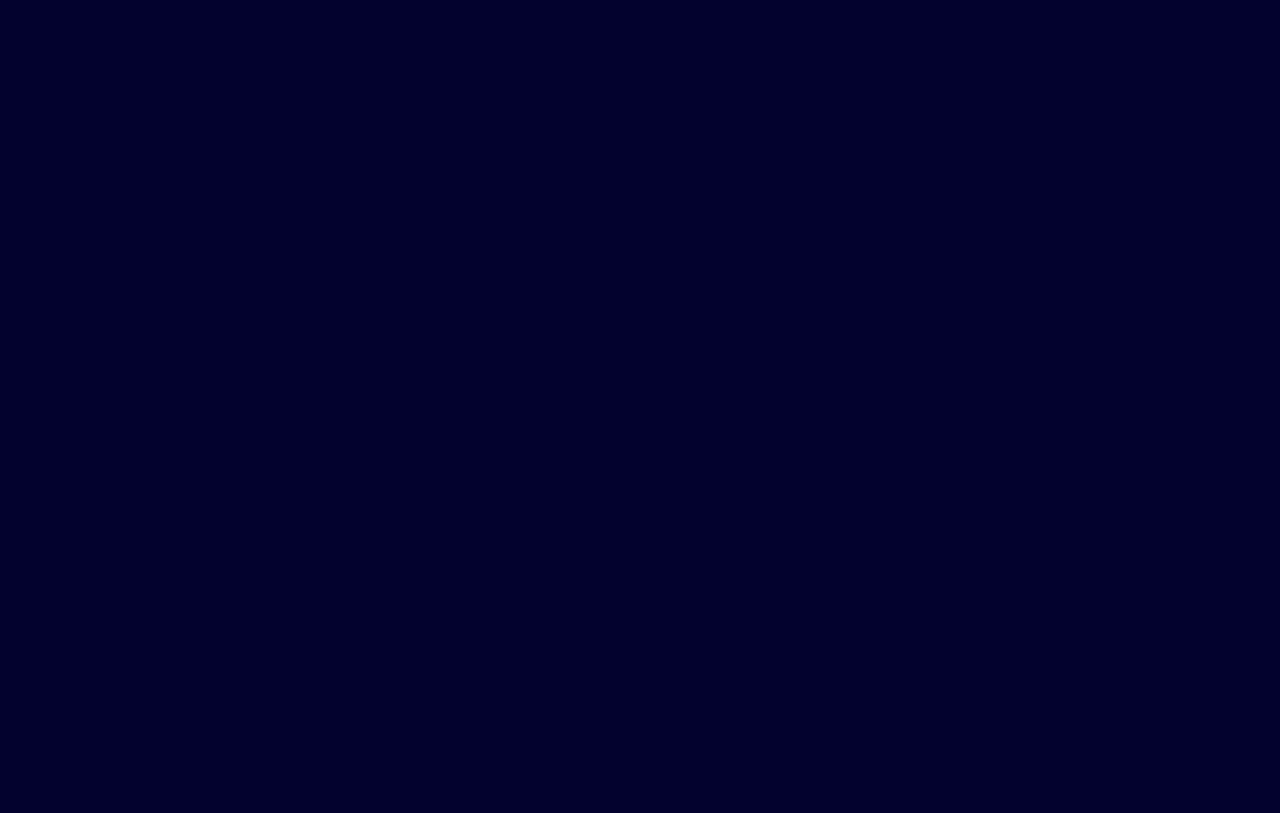
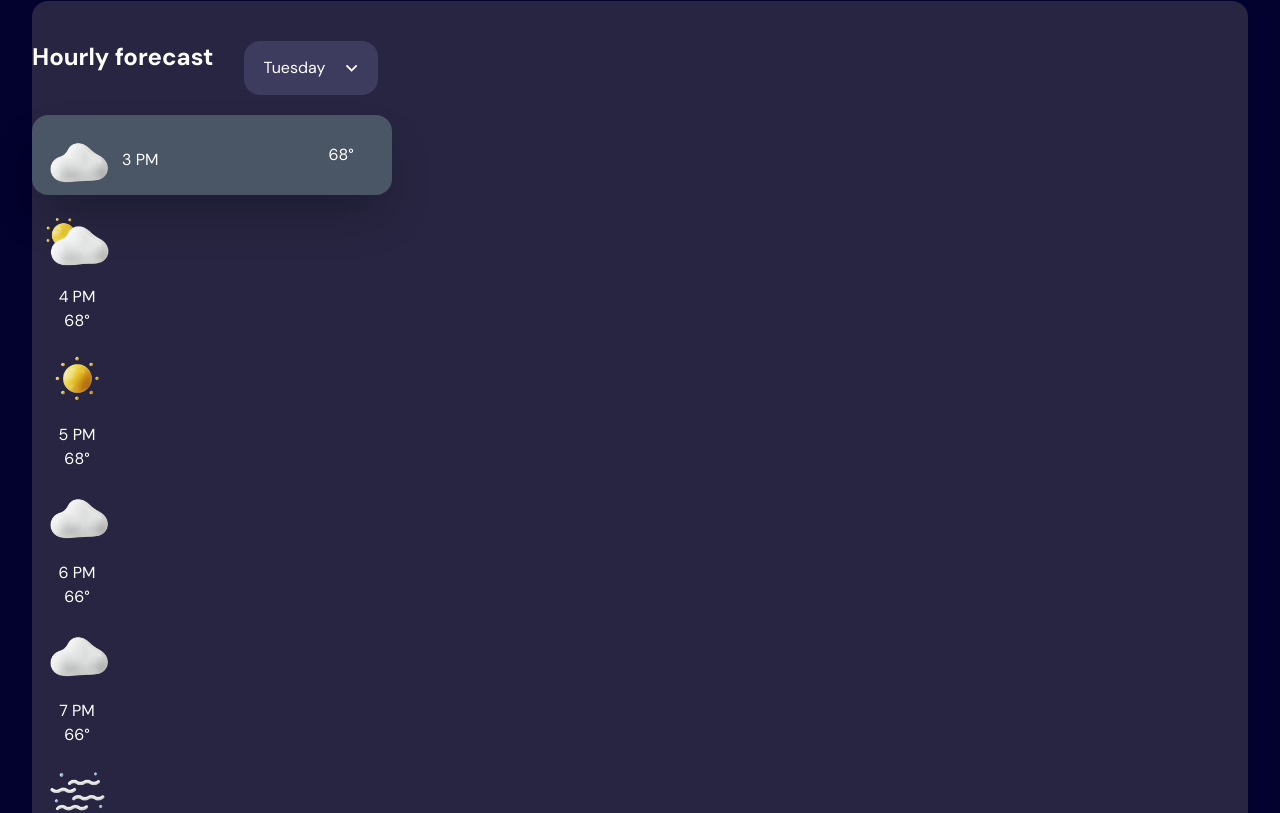
Before and after one commit to mrakakam/weatherapp, a React (Vite) app: page / in a window 1280 px wide. Shown: the part 2595-3408 px from the top of the page. Before the commit the page ends 2592 px from the top, so only its background shows below. Built offline with nearby package versions, Linux system fonts and the light colour scheme.

Commit message:
any commit message

```diff
--- a/src/App.jsx
+++ b/src/App.jsx
@@ -4,6 +4,8 @@ import {Weathernav} from './components/Weathernav'
 import {Weatherhero} from './components/Weatherhero'
 import { SecondSection } from './components/Secondsection'
 import { Dailyforecast} from './components/Dailyforecast'
+import { Hourlyforecast } from './components/Hourlyforecast'
+
 
 
 function App() {
@@ -17,6 +19,7 @@ function App() {
         <Weatherhero/>
         <SecondSection/>
         < Dailyforecast/>
+        <Hourlyforecast/>
 
 
       </div>
--- a/src/components/Hourlyforecast.jsx
+++ b/src/components/Hourlyforecast.jsx
@@ -13,32 +13,20 @@ import overcastimg from '../resources/images/icon-overcast.webp'
 export const Hourlyforecast = () =>{
 
 
-    const [day, setDay] = useState("Tuesday");
-
-    const daysOfWeek = [
-    "Monday",
-    "Tuesday",
-    "Wednesday",
-    "Thursday",
-    "Friday",
-    "Saturday",
-    "Sunday",
-    ];
 
     return(
 
 
         <>
 
-            <section>
+            <section className='flex flex-col items-start gap-[20px]  py-[40px] rounded-2xl bg-[var(--Neutral-800)]'>
 
-                <div>
+                <div className='flex flex-row  gap-[30px]'>
 
+                    <h1 className='text-2xl font-bold'>Hourly forecast</h1>
 
+                    <div className='flex flex-row items-center bg-[var(--Neutral-600)] rounded-2xl px-[20px] py-[15px] gap-[20px]'>
 
-                    <h1>Hourly forecast</h1>
-
-                    <div>
                         <h1>Tuesday</h1>
 
                         <img src={dropdownimg} alt="" />
@@ -68,13 +56,13 @@ export const Hourlyforecast = () =>{
 
                 </div>
 
-                <div>
+                <div className='flex flex-col items-start '>
 
-                    <div>
+                    <div className='bg-gray-600 flex flex-row items-center-safe gap-[170px] rounded-2xl shadow-2xl w-[360px] h-[80px]'>
 
-                        <div>
+                        <div className=' flex flex-row items-center '>
 
-                            <img src={overcastimg} alt="" />
+                            <img src={overcastimg} alt="" className='w-[90px] h-[90px]' />
 
                             <h1>3 PM</h1>
 
@@ -82,13 +70,15 @@ export const Hourlyforecast = () =>{
 
                         <h1>68°</h1>
 
+
+
                     </div>
 
                     <div>
 
                         <div>
 
-                            <img src={partlycloudimg} alt="" />
+                            <img src={partlycloudimg} alt="" className='w-[90px] h-[90px]' />
 
                             <h1>4 PM</h1>
 
@@ -102,7 +92,7 @@ export const Hourlyforecast = () =>{
 
                         <div>
 
-                            <img src={sunnyimg} alt="" />
+                            <img src={sunnyimg} alt="" className='w-[90px] h-[90px]' />
 
                             <h1>5 PM</h1>
 
@@ -117,7 +107,7 @@ export const Hourlyforecast = () =>{
 
                         <div>
 
-                            <img src={overcastimg} alt="" />
+                            <img src={overcastimg} alt="" className='w-[90px] h-[90px]' />
 
                             <h1>6 PM</h1>
 
@@ -132,7 +122,7 @@ export const Hourlyforecast = () =>{
 
                         <div>
 
-                            <img src={overcastimg} alt="" />
+                            <img src={overcastimg} alt="" className='w-[90px] h-[90px]' />
 
                             <h1> 7 PM</h1>
 
@@ -147,7 +137,7 @@ export const Hourlyforecast = () =>{
 
                         <div>
 
-                            <img src={fogimg} alt="" />
+                            <img src={fogimg} alt="" className='w-[90px] h-[90px]' />
 
                             <h1>8 PM</h1>
 
@@ -162,7 +152,7 @@ export const Hourlyforecast = () =>{
 
                         <div>
 
-                            <img src={snowimg} alt="" />
+                            <img src={snowimg} alt="" className='w-[90px] h-[90px]' />
 
                             <h1>9 PM</h1>
 
@@ -178,7 +168,7 @@ export const Hourlyforecast = () =>{
 
                         <div>
 
-                            <img src={overcastimg} alt="" />
+                            <img src={overcastimg} alt="" className='w-[90px] h-[90px]' />
 
                             <h1>10 PM</h1>
 
```
